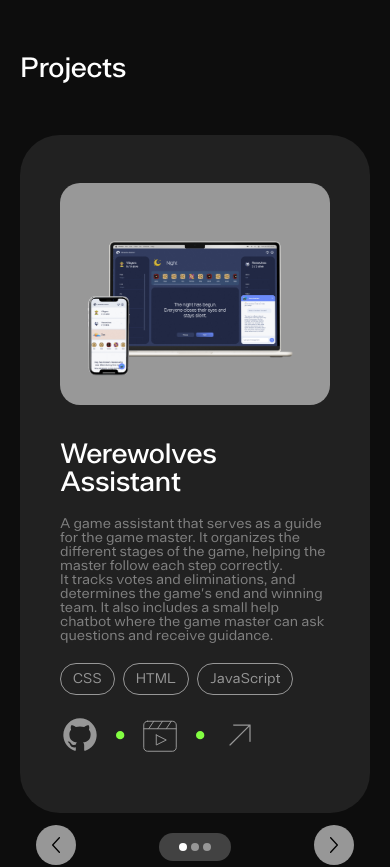
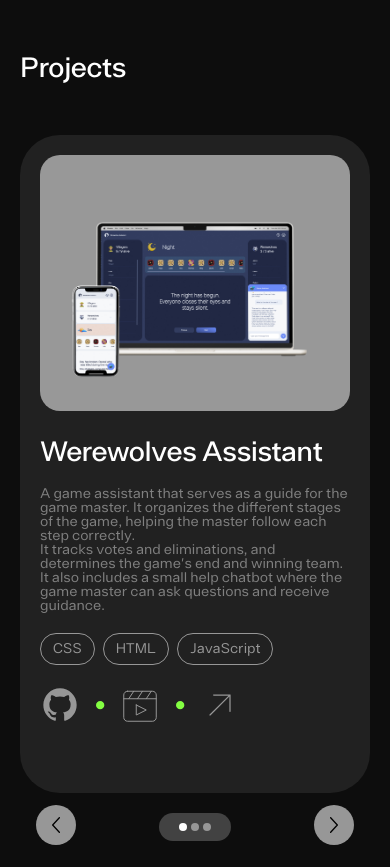
Before and after one commit to Sara-pe/portfolio, a React (Vite) app: page / in a window 390 px wide. Shown: the part 2820-3687 px from the top of the page. Built offline with nearby package versions, Linux system fonts and the light colour scheme.

Commit message:
cards projects mobile padding

```diff
--- a/src/components/4_Comp_Projects/ComProject.module.css
+++ b/src/components/4_Comp_Projects/ComProject.module.css
@@ -390,11 +390,13 @@ position: relative;
   }
 
   .card {
+    justify-content: flex-start;
     position: static;
     transform: none;
     opacity: 1;
     overflow: hidden;
-    min-height: 678px;
+    min-height: 658px;
+    padding: 20px;
   }
 
   .prev {
@@ -447,4 +449,9 @@ position: relative;
     right: 20px;
   }
 
+
+.contImage {
+  flex: none;
 }
+
+}
```
